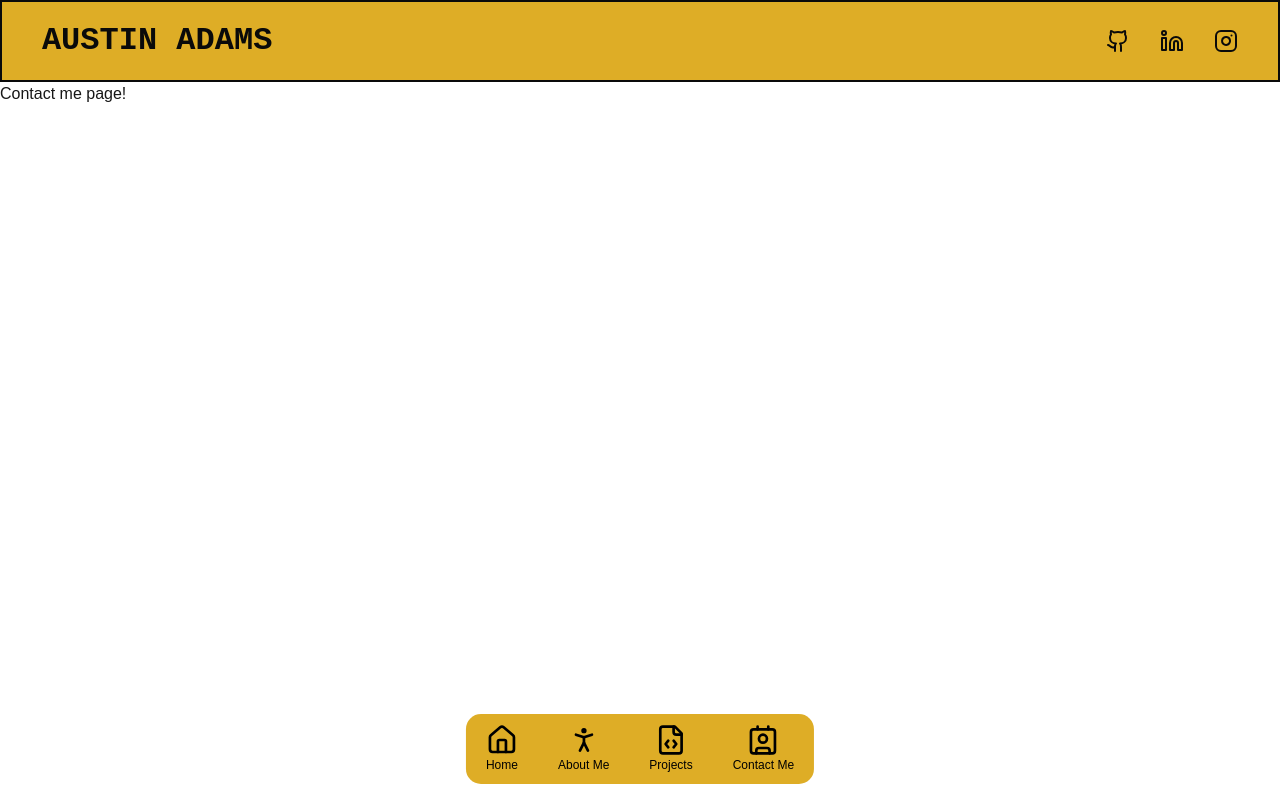
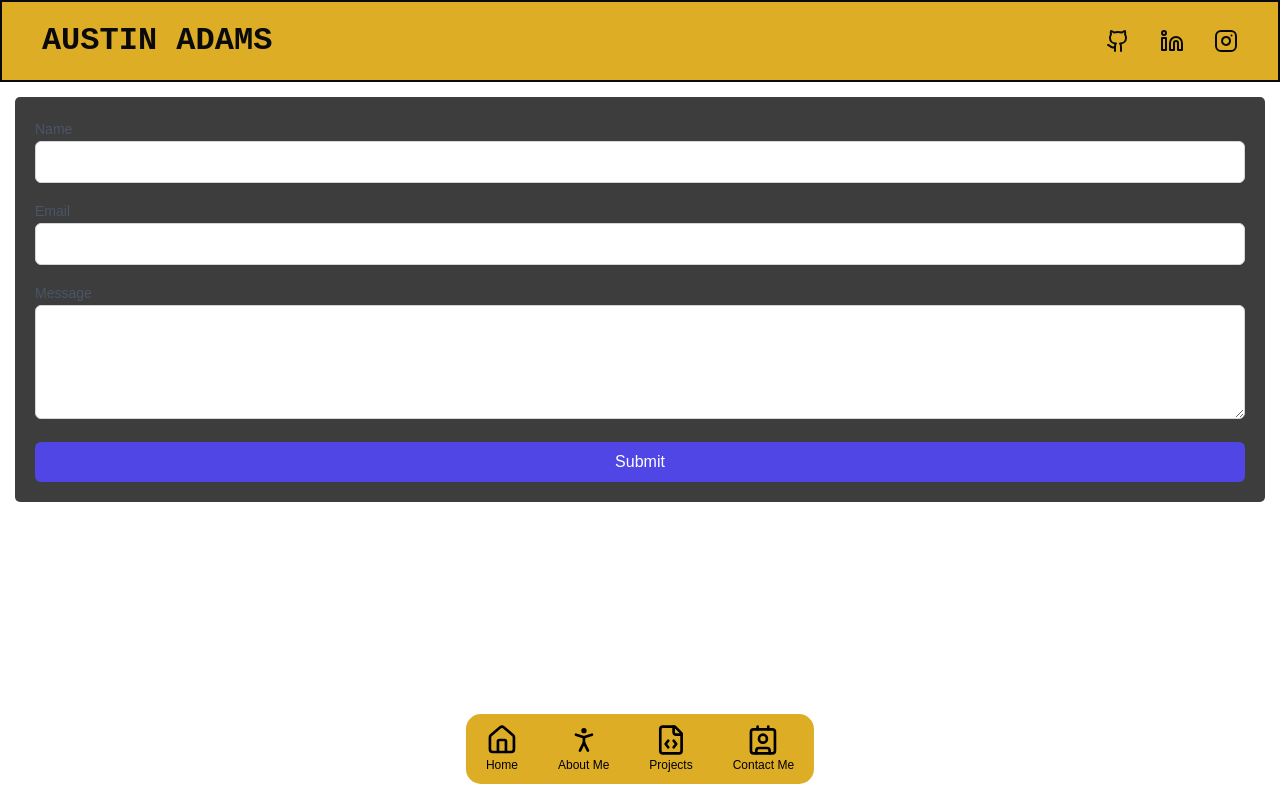
Before and after one commit to AustinSAdams/asa-website, a Next.js app in the folder site/: page /contact in a window 1280 px wide. Built offline with nearby package versions, Linux system fonts and the light colour scheme.

Commit message:
Installation & Testing
Firebase has been installed with a test form on the contact page!

```diff
--- /dev/null
+++ b/site/app/api/firebase/firebase.js
@@ -0,0 +1,16 @@
+import { db } from "./firebaseConfig";
+import { collection, addDoc } from 'firebase/firestore';
+
+export async function sendEmailToFirebase({ name, email, message, timestamp }){
+    try{
+        const emailCollection = collection(db, 'emails');
+        const docRef = await addDoc(emailCollection, {
+            name,
+            email,
+            message,
+            timestamp,
+        });
+    }catch(err) {
+        throw new Error("Unable to send email");
+    }
+}
--- /dev/null
+++ b/site/app/api/firebase/firebaseConfig.js
@@ -0,0 +1,18 @@
+import { initializeApp } from "firebase/app";
+import { getFirestore } from 'firebase/firestore';
+
+const firebaseConfig = {
+    apiKey: "AIzaSyD_IohVRU8L1ZCSopp0P-M_MWR5qcw1Q_A",
+    authDomain: "portfolio-site-62bc0.firebaseapp.com",
+    databaseURL: "https://portfolio-site-62bc0-default-rtdb.firebaseio.com",
+    projectId: "portfolio-site-62bc0",
+    storageBucket: "portfolio-site-62bc0.firebasestorage.app",
+    messagingSenderId: "104045295607",
+    appId: "1:104045295607:web:19a808eccb760a4a2660f2",
+    measurementId: "G-8YSYJ5366Q"
+};
+
+const app = initializeApp(firebaseConfig);
+const db = getFirestore(app);
+
+export { db };
--- /dev/null
+++ b/site/app/components/contact-form/contactForm.css
@@ -0,0 +1,69 @@
+.formContainer {
+    display: flex;
+    flex-direction: column;
+    gap: 1rem;
+}
+
+.form-label {
+    font-size: 0.875rem;
+    font-weight: 500;
+    color: #4a5568; /* Gray 700 */
+}
+
+.form-inputField {
+    width: 100%;
+    padding: 0.5rem;
+    border: 1px solid #d2d6dc; /* Gray 300 */
+    border-radius: 0.375rem; /* Rounded-md */
+    box-shadow: 0 1px 2px rgba(0, 0, 0, 0.05); /* Shadow-sm */
+    outline: none;
+}
+
+.form-inputField:focus {
+    border-color: #4f46e5; /* Indigo 500 */
+    box-shadow: 0 0 0 3px rgba(79, 70, 229, 0.2); /* Focus ring */
+}
+
+.form-textareaField {
+    width: 100%;
+    padding: 0.5rem;
+    border: 1px solid #d2d6dc;
+    border-radius: 0.375rem;
+    resize: vertical;
+}
+
+.form-submitButton {
+    width: 100%;
+    padding: 0.5rem;
+    background-color: #4f46e5; /* Indigo 600 */
+    color: #fff;
+    border: none;
+    border-radius: 0.375rem;
+    cursor: pointer;
+    transition: background-color 0.2s ease;
+}
+
+.form-submitButton:hover {
+    background-color: #4338ca; /* Indigo 700 */
+}
+
+.form-submitButton:disabled {
+    background-color: #a0aec0; /* Gray 400 */
+    cursor: not-allowed;
+}
+
+.form-success {
+    font-size: 20px;
+    padding-top: 10px;
+    color: rgb(0, 212, 0);
+    text-transform: uppercase;
+    text-align: center;
+}
+
+.form-error {
+    font-size: 20px;
+    padding-top: 10px;
+    color: rgb(212, 0, 0);
+    text-transform: uppercase;
+    text-align: center;
+}
--- /dev/null
+++ b/site/app/components/contact-form/contactForm.js
@@ -0,0 +1,94 @@
+"use client";
+import "./contactForm.css";
+import { useState } from 'react';
+import { sendEmailToFirebase } from '@/app/api/firebase/firebase';
+
+export default function ContactForm() {
+    const [name, setName] = useState('');
+    const [email, setEmail] = useState('');
+    const [message, setMessage] = useState('');
+    const [isSubmitting, setIsSubmitting] = useState(false);
+
+    const [errorMessage, setErrorMessage] = useState('');
+    const [emailSent, setEmailSent] = useState(false);
+
+    const handleSubmit = async (e) => {
+        e.preventDefault();
+        const timestamp = new Date().toISOString();
+        const emailData = { name, email, message, timestamp };
+
+        setIsSubmitting(true);
+        try {
+            await sendEmailToFirebase(emailData);
+            setName('');
+            setEmail('');
+            setMessage('');
+
+            setEmailSent(true);
+        } catch (err) {
+            setErrorMessage(err.message);
+        } finally {
+            setIsSubmitting(false);
+        }
+    };
+
+    return (
+        <div>
+            <form onSubmit={handleSubmit} className="formContainer">
+                <div>
+                    <label htmlFor="name" className="form-label">Name</label>
+                    <input
+                        type="text"
+                        id="name"
+                        value={name}
+                        onChange={(e) => setName(e.target.value)}
+                        required
+                        className="form-inputField"
+                    />
+                </div>
+
+                <div>
+                    <label htmlFor="email" className="form-label">Email</label>
+                    <input
+                        type="email"
+                        id="email"
+                        value={email}
+                        onChange={(e) => setEmail(e.target.value)}
+                        required
+                        className="form-inputField"
+                    />
+                </div>
+
+                <div>
+                    <label htmlFor="message" className="form-label">Message</label>
+                    <textarea
+                        id="message"
+                        value={message}
+                        onChange={(e) => setMessage(e.target.value)}
+                        required
+                        rows="4"
+                        className="form-textareaField"
+                    />
+                </div>
+
+                <button
+                    type="submit"
+                    disabled={isSubmitting}
+                    className="form-submitButton"
+                >
+                    {isSubmitting ? 'Submitting...' : 'Submit'}
+                </button>
+            </form>
+            {errorMessage && (
+                <p
+                    className="form-error"
+                >{errorMessage}</p>
+            )}
+            {emailSent && (
+                <p
+                    className="form-success"
+                >Email Sent!</p>
+            )}
+        </div>
+    );
+}
--- a/site/app/components/footer/Footer.js
+++ b/site/app/components/footer/Footer.js
@@ -19,7 +19,7 @@ export default function Footer(){
             <span className='nav-container'>
                 {navButtons.map((item) => (
                     <button
-                        ket={item.label}
+                        key={item.label}
                         className='nav-button'
                         onClick={()=>{router.push(item.href)}}
                     >
--- a/site/app/components/header/Header.js
+++ b/site/app/components/header/Header.js
@@ -21,6 +21,7 @@ export default function Header(){
             <div className="social-container">
                 {socials.map((item, index) => (
                     <button
+                        key={index}
                         onClick={()=>{router.push(item.href)}}
                     >{item.icon}</button>
                 ))}
--- /dev/null
+++ b/site/app/contact/contact.css
@@ -0,0 +1,11 @@
+.contact-page {
+    display: flex;
+    flex-direction: column;
+    padding: 15px;
+}
+
+.contact-form {
+    background-color: #3d3d3d;
+    padding: 20px;
+    border-radius: 5px;
+}
--- a/site/app/contact/page.js
+++ b/site/app/contact/page.js
@@ -1,6 +1,13 @@
+"use client";
+import "./contact.css";
+import ContactForm  from '../components/contact-form/contactForm.js';
 
 export default function Page(){
     return (
-        <p>Contact me page!</p>
+        <div className="contact-page">
+            <div className="contact-form">
+                <ContactForm/>
+            </div>
+        </div>
     );
 }
--- a/site/package.json
+++ b/site/package.json
@@ -9,6 +9,7 @@
     "lint": "next lint"
   },
   "dependencies": {
+    "firebase": "^11.0.2",
     "lucide-react": "^0.454.0",
     "next": "14.2.13",
     "react": "^18",
```
Also changed, not shown: 1 other file (tests, documents, lock files or other folders).
